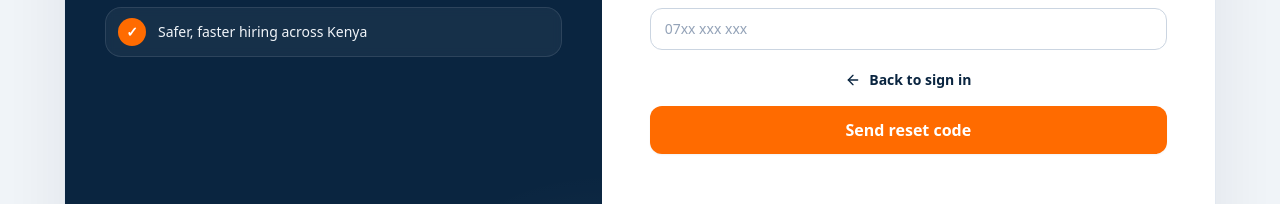
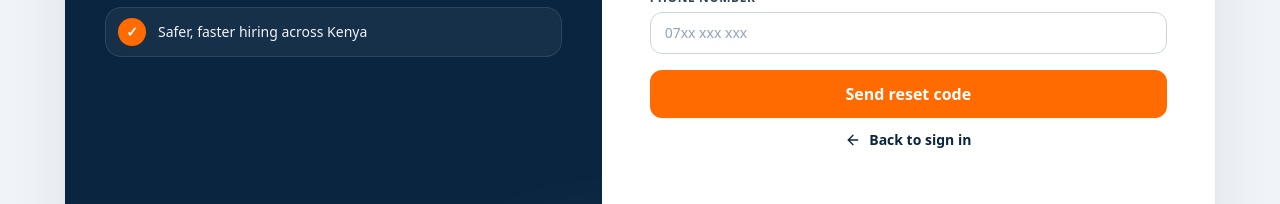
Before and after one commit to dant30/kazilink, a React (Vite) app in the folder frontend/: page /forgot-password in a window 1280 px wide. Shown: the part 482-686 px from the top of the page. Built offline with nearby package versions, Linux system fonts and the light colour scheme; no server answers.

Commit message:
mpesa and sms intergration

```diff
--- a/frontend/src/features/auth/pages/ForgotPasswordPage.tsx
+++ b/frontend/src/features/auth/pages/ForgotPasswordPage.tsx
@@ -1,5 +1,5 @@
 import { ArrowLeft, CheckCircle2, Eye, EyeOff, KeyRound, LockKeyhole, MessageSquareText } from 'lucide-react'
-import { useEffect, useState, type FormEvent } from 'react'
+import { useEffect, useState, type FormEvent, type ReactNode } from 'react'
 import { Link } from 'react-router-dom'
 
 import { Button } from '../../../shared/components/ui/Button'
@@ -35,9 +35,8 @@ function RequestStep({ phone, setPhone, loading, error }: { phone: string; setPh
     <div className="flex items-start gap-3 rounded-2xl border border-sky-200 bg-sky-50 p-4 text-sm text-sky-900"><MessageSquareText className="mt-0.5 h-5 w-5 shrink-0" /><p>We will send a reset code by SMS if an account exists for this phone number.</p></div>
     <AuthField label="Phone number" required type="tel" inputMode="tel" autoComplete="tel" value={phone} onChange={(event) => setPhone(event.target.value)} placeholder="07xx xxx xxx" />
     {error && <ErrorMessage message={error} />}
-    <Link to="/login" className="flex items-center justify-center gap-2 text-sm font-semibold text-[#0A2540] hover:text-[#FF6B00]"><ArrowLeft className="h-4 w-4" />Back to sign in</Link>
   </form>
-  <FixedAuthAction formId="forgot-request-form" loading={loading} label={loading ? 'Sending code...' : 'Send reset code'} />
+  <FixedAuthAction formId="forgot-request-form" loading={loading} label={loading ? 'Sending code...' : 'Send reset code'} secondary={<Link to="/login" className="flex items-center justify-center gap-2 text-sm font-semibold text-[#0A2540] hover:text-[#FF6B00]"><ArrowLeft className="h-4 w-4" />Back to sign in</Link>} />
   </>
 }
 
@@ -49,9 +48,8 @@ function VerifyStep({ phone, code, setCode, loading, error, verificationCode }:
     {verificationCode && <div className="rounded-2xl border border-amber-200 bg-amber-50 p-4 text-sm text-amber-900">Development code: <strong>{verificationCode}</strong></div>}
     <AuthField label="Reset code" required inputMode="numeric" maxLength={8} value={code} onChange={(event) => setCode(event.target.value)} autoComplete="one-time-code" />
     {error && <ErrorMessage message={error} />}
-    <div className="flex items-center justify-between gap-3 text-sm"><button type="button" onClick={() => passwordResetStore.reset()} className="flex items-center gap-2 font-semibold text-slate-600 hover:text-[#0A2540]"><ArrowLeft className="h-4 w-4" />Change phone</button><button type="button" onClick={() => passwordResetStore.request(phone)} disabled={loading} className="font-semibold text-[#FF6B00] hover:text-[#E55F00]">Resend code</button></div>
   </form>
-  <FixedAuthAction formId="forgot-verify-form" loading={loading} label={loading ? 'Checking code...' : 'Verify code'} />
+  <FixedAuthAction formId="forgot-verify-form" loading={loading} label={loading ? 'Checking code...' : 'Verify code'} secondary={<div className="flex items-center justify-between gap-3 text-sm"><button type="button" onClick={() => passwordResetStore.reset()} className="flex items-center gap-2 font-semibold text-slate-600 hover:text-[#0A2540]"><ArrowLeft className="h-4 w-4" />Change phone</button><button type="button" onClick={() => passwordResetStore.request(phone)} disabled={loading} className="font-semibold text-[#FF6B00] hover:text-[#E55F00]">Resend code</button></div>} />
   </>
 }
 
@@ -63,14 +61,13 @@ function ConfirmStep({ newPassword, setNewPassword, confirmPassword, setConfirmP
     <div className="relative"><AuthField label="New password" required type={showPassword ? 'text' : 'password'} autoComplete="new-password" value={newPassword} onChange={(event) => setNewPassword(event.target.value)} /><button type="button" onClick={() => setShowPassword(!showPassword)} className="absolute right-3 top-8 text-slate-400 hover:text-slate-700" aria-label={showPassword ? 'Hide password' : 'Show password'}>{showPassword ? <EyeOff className="h-4 w-4" /> : <Eye className="h-4 w-4" />}</button></div>
     <AuthField label="Confirm new password" required type={showPassword ? 'text' : 'password'} autoComplete="new-password" value={confirmPassword} onChange={(event) => setConfirmPassword(event.target.value)} />
     {error && <ErrorMessage message={error} />}
-    <button type="button" onClick={() => passwordResetStore.reset()} className="mx-auto flex items-center gap-2 text-sm font-semibold text-slate-600 hover:text-[#0A2540]"><ArrowLeft className="h-4 w-4" />Use another code</button>
   </form>
-  <FixedAuthAction formId="forgot-confirm-form" loading={loading} label={loading ? 'Updating password...' : 'Update password'} />
+  <FixedAuthAction formId="forgot-confirm-form" loading={loading} label={loading ? 'Updating password...' : 'Update password'} secondary={<button type="button" onClick={() => passwordResetStore.reset()} className="mx-auto flex items-center gap-2 text-sm font-semibold text-slate-600 hover:text-[#0A2540]"><ArrowLeft className="h-4 w-4" />Use another code</button>} />
   </>
 }
 
-function FixedAuthAction({ formId, loading, label }: { formId: string; loading: boolean; label: string }) {
-  return <div className="fixed inset-x-0 bottom-0 z-20 border-t border-slate-200 bg-white/90 px-3 py-2.5 shadow-[0_-8px_24px_rgba(15,23,42,0.08)] backdrop-blur-sm sm:static sm:border-0 sm:bg-transparent sm:px-0 sm:py-0 sm:pt-4 sm:shadow-none"><div className="mx-auto max-w-xl sm:max-w-none"><Button form={formId} type="submit" variant="primary" size="lg" className="w-full" isLoading={loading}>{label}</Button></div></div>
+function FixedAuthAction({ formId, loading, label, secondary }: { formId: string; loading: boolean; label: string; secondary: ReactNode }) {
+  return <div className="fixed inset-x-0 bottom-0 z-20 border-t border-slate-200 bg-white/90 px-3 py-2.5 shadow-[0_-8px_24px_rgba(15,23,42,0.08)] backdrop-blur-sm sm:static sm:border-0 sm:bg-transparent sm:px-0 sm:py-0 sm:pt-4 sm:shadow-none"><div className="mx-auto max-w-xl space-y-2 sm:max-w-none sm:space-y-3"><Button form={formId} type="submit" variant="primary" size="lg" className="w-full" isLoading={loading}>{label}</Button>{secondary}</div></div>
 }
 
 function CompleteStep() {
```
